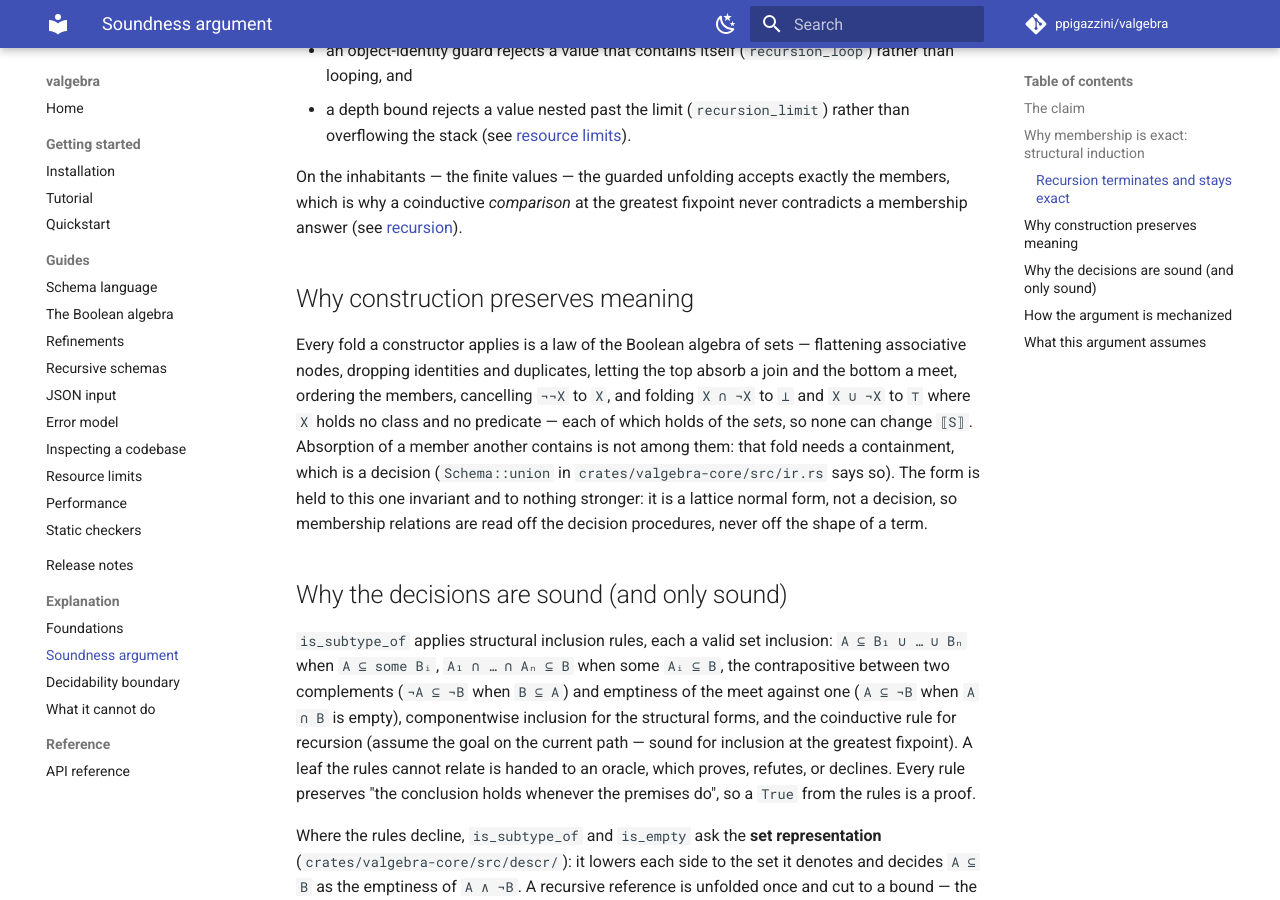
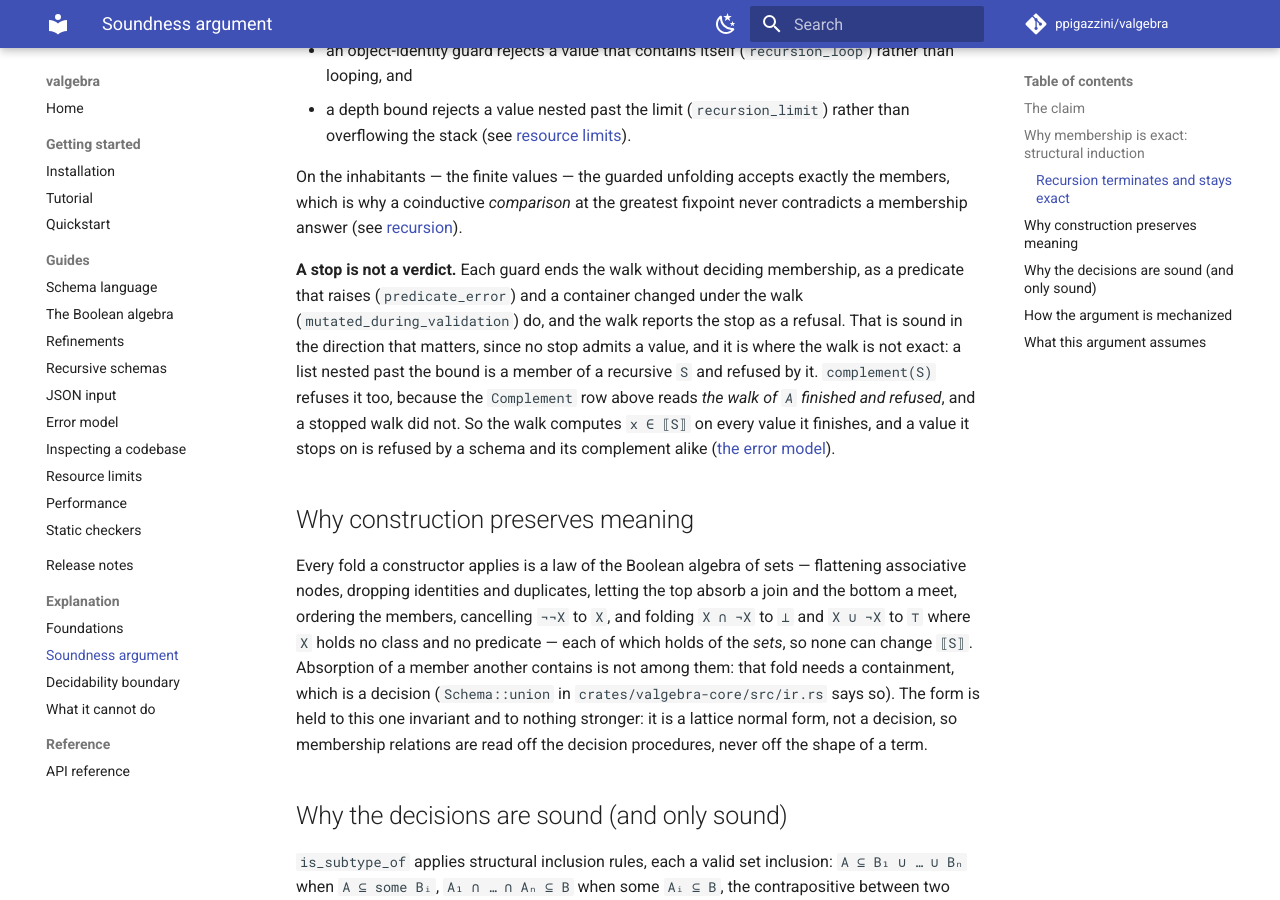
Before and after one commit to ppigazzini/valgebra, an MkDocs documentation site: the page built from docs/14-soundness.md, in a window 1280 px wide and 900 px high, scrolled down 1926 px. Built offline with MkDocs 1.6.1 and Material for MkDocs 9.7.7, drawn with Linux system fonts in a browser that asks for light colours; comment, search, counter and statistics services are not loaded.

Commit message:
docs: a stopped walk is refused by a schema and its complement alike
The combinators are exactly or, and and not on every value the walk
finishes. A walk that stops at the depth bound, on a value holding itself,
at a predicate that raised or on a container changed under it decides
nothing, and a complement admits only what its inner walk decided is
outside, so the value is refused by both. The algebra page says the laws
hold of the sets and of the walk on every value it finishes, the README
says it beside the lattice, and the soundness page says where the walk is
not exact: a member nested past the bound is refused.

```diff
--- a/docs/14-soundness.md
+++ b/docs/14-soundness.md
@@ -96,6 +96,18 @@ walk:
 On the inhabitants — the finite values — the guarded unfolding accepts exactly
 the members, which is why a coinductive *comparison* at the greatest fixpoint
 never contradicts a membership answer (see [recursion](06-recursion.md)).
+
+**A stop is not a verdict.** Each guard ends the walk without deciding
+membership, as a predicate that raises (`predicate_error`) and a container
+changed under the walk (`mutated_during_validation`) do, and the walk reports
+the stop as a refusal. That is sound in the direction that matters, since no
+stop admits a value, and it is where the walk is not exact: a list nested past
+the bound is a member of a recursive `S` and refused by it. `complement(S)`
+refuses it too, because the `Complement` row above reads *the walk of `A`
+finished and refused*, and a stopped walk did not. So the walk computes
+`x ∈ ⟦S⟧` on every value it finishes, and a value it stops on is refused by a
+schema and its complement alike ([the error
+model](08-error-model.md#unions-report-the-closest-branch)).
 
 ## Why construction preserves meaning
 
```
Also changed, not shown: README.md (+6 -2 lines), docs/04-algebra.md (+12 -0 lines).
